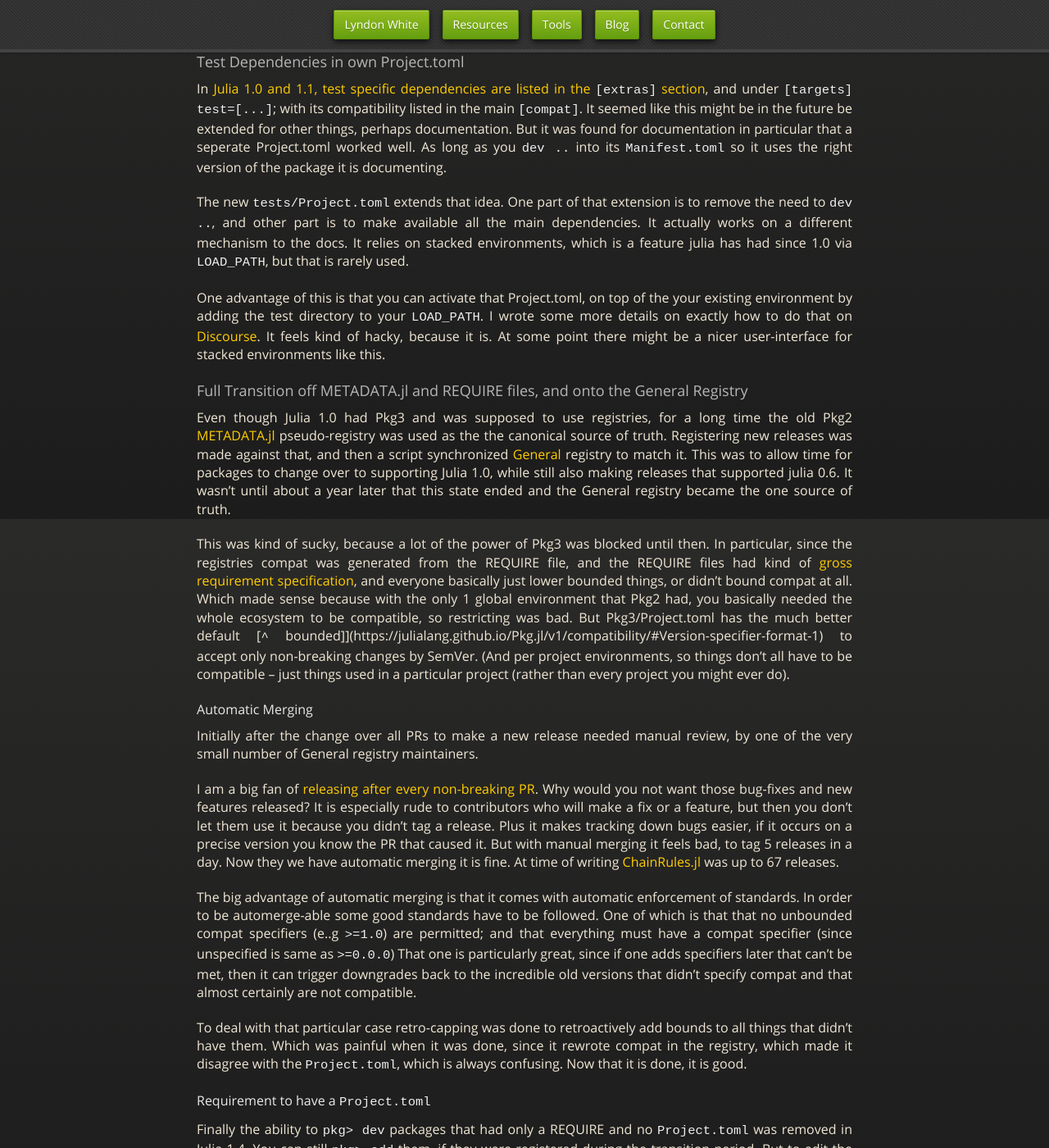
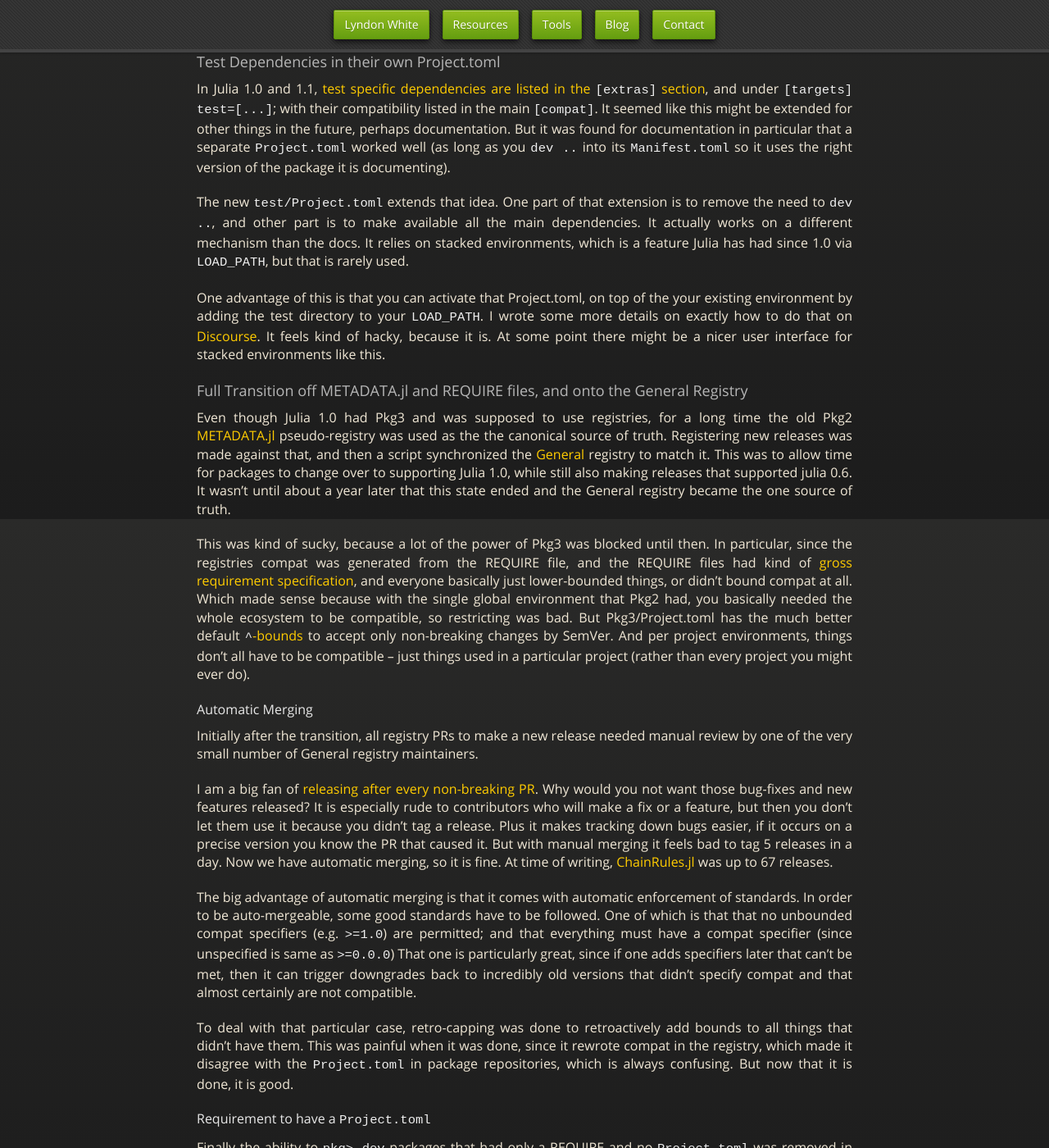
Before and after one commit to oxinabox/oxinabox.github.io, a Jekyll site: the page built from _posts/2021-01-09-Julia-1.6-what-has-changed-since-1.0.md, in a window 1280 px wide and 1400 px high, scrolled down 7467 px. Shown: the whole window at 82% size. Built offline with Jekyll 4.4.1, drawn with Linux system fonts in a browser that asks for light colours; nearby versions of some CDN libraries; some web fonts are replaced; some of the changed text lies outside the part shown.

Commit message:
Apply suggestions from code review
Co-authored-by: Chris de Graaf <me@cdg.dev>

````diff
--- a/_posts/2021-01-09-Julia-1.6-what-has-changed-since-1.0.md
+++ b/_posts/2021-01-09-Julia-1.6-what-has-changed-since-1.0.md
@@ -243,73 +243,72 @@ So using `activate --temp` to quickly try something is indeed quick.
 A more hacky use of it is after loading (via `using`) a package that you have `dev`'ed, you can `activate --temp` and install some of your test-time dependencies to reproduce a test failure without adding them to the main dependencies in the `Project.toml`.
 Though there is a better way if you use `test/Project.toml`.
 
-### Test Dependencies in own Project.toml
-In [Julia 1.0 and 1.1, test specific dependencies are listed in the `[extras]` section](https://julialang.github.io/Pkg.jl/v1/creating-packages/#Test-specific-dependencies-in-Julia-1.0-and-1.1), and under `[targets] test=[...]`; with its compatibility listed in the main `[compat]`.
-It seemed like this might be in the future be extended for other things, perhaps documentation.
-But it was found for documentation in particular that a seperate Project.toml worked well.
-As long as you `dev ..` into its `Manifest.toml` so it uses the right version of the package it is documenting.
+### Test Dependencies in their own Project.toml
+In Julia 1.0 and 1.1, [test specific dependencies are listed in the `[extras]` section](https://julialang.github.io/Pkg.jl/v1/creating-packages/#Test-specific-dependencies-in-Julia-1.0-and-1.1), and under `[targets] test=[...]`; with their compatibility listed in the main `[compat]`.
+It seemed like this might be extended for other things in the future, perhaps documentation.
+But it was found for documentation in particular that a separate `Project.toml` worked well (as long as you `dev ..` into its `Manifest.toml` so it uses the right version of the package it is documenting).
 
-The new `tests/Project.toml` extends that idea.
+The new `test/Project.toml` extends that idea.
 One part of that extension is to remove the need to `dev ..`, and other part is to make available all the main dependencies.
-It actually works on a different mechanism to the docs.
-It relies on stacked environments, which is a feature julia has had since 1.0 via `LOAD_PATH`, but that is rarely used.
+It actually works on a different mechanism than the docs.
+It relies on stacked environments, which is a feature Julia has had since 1.0 via `LOAD_PATH`, but that is rarely used.
 
 
 One advantage of this is that you can activate that Project.toml, on top of the your existing environment by adding the test directory to your `LOAD_PATH`.
 I wrote some more details on exactly how to do that on [Discourse](
 https://discourse.julialang.org/t/activating-test-dependencies/48121/7?u=oxinabox).
 It feels kind of hacky, because it is.
-At some point there might be a nicer user-interface for stacked environments like this.
+At some point there might be a nicer user interface for stacked environments like this.
 
 
 ### Full Transition off METADATA.jl and REQUIRE files, and onto the General Registry
 Even though Julia 1.0 had Pkg3 and was supposed to use registries, for a long time the old Pkg2 [METADATA.jl](https://github.com/JuliaLang/METADATA.jl) pseudo-registry was used as the the canonical source of truth.
-Registering new releases was made against that, and then a script synchronized [General](https://github.com/JuliaRegistries/General) registry to match it.
+Registering new releases was made against that, and then a script synchronized the [General](https://github.com/JuliaRegistries/General) registry to match it.
 This was to allow time for packages to change over to supporting Julia 1.0, while still also making releases that supported julia 0.6.
 It wasn't until about a year later that this state ended and the General registry became the one source of truth.
 
 This was kind of sucky, because a lot of the power of Pkg3 was blocked until then.
-In particular, since the registries compat was generated from the REQUIRE file, and the REQUIRE files had kind of [gross requirement specification](https://docs.julialang.org/en/v0.6/manual/packages/#Requirements-Specification-1), and everyone basically just lower bounded things, or didn't bound compat at all.
-Which made sense because with the only 1 global environment that Pkg2 had, you basically needed the whole ecosystem to be compatible, so restricting was bad.
-But Pkg3/Project.toml has the much better default [`^` bounded]](https://julialang.github.io/Pkg.jl/v1/compatibility/#Version-specifier-format-1) to accept only non-breaking changes by SemVer.
-(And per project environments, so things don't all have to be compatible -- just things used in a particular project (rather than every project you might ever do).
+In particular, since the registries compat was generated from the REQUIRE file, and the REQUIRE files had kind of [gross requirement specification](https://docs.julialang.org/en/v0.6/manual/packages/#Requirements-Specification-1), and everyone basically just lower-bounded things, or didn't bound compat at all.
+Which made sense because with the single global environment that Pkg2 had, you basically needed the whole ecosystem to be compatible, so restricting was bad.
+But Pkg3/Project.toml has the much better default [`^`-bounds](https://julialang.github.io/Pkg.jl/v1/compatibility/#Version-specifier-format-1) to accept only non-breaking changes by SemVer.
+And per project environments, things don't all have to be compatible -- just things used in a particular project (rather than every project you might ever do).
 
 #### Automatic Merging
-Initially after the change over all PRs to make a new release needed manual review, by one of the very small number of General registry maintainers.
+Initially after the transition, all registry PRs to make a new release needed manual review by one of the very small number of General registry maintainers.
 
 I am a big fan of [releasing after every non-breaking PR](https://www.oxinabox.net/2019/09/28/Continuous-Delivery-For-Julia-Packages.html).
 Why would you not want those bug-fixes and new features released?
 It is especially rude to contributors who will make a fix or a feature, but then you don't let them use it because you didn't tag a release.
 Plus it makes tracking down bugs easier, if it occurs on a precise version you know the PR that caused it.
-But with manual merging it feels bad, to tag 5 releases in a day.
-Now they we have automatic merging it is fine.
-At time of writing [ChainRules.jl](https://github.com/JuliaDiff/ChainRules.jl/) was up to 67 releases.
+But with manual merging it feels bad to tag 5 releases in a day.
+Now we have automatic merging, so it is fine.
+At time of writing, [ChainRules.jl](https://github.com/JuliaDiff/ChainRules.jl/) was up to 67 releases.
 
 The big advantage of automatic merging is that it comes with automatic enforcement of standards.
-In order to be automerge-able some good standards have to be followed.
-One of which is that that no unbounded compat specifiers (e..g `>=1.0`) are permitted; and that everything must have a compat specifier (since unspecified is same as `>=0.0.0`)
-That one is particularly great, since if one adds specifiers later that can't be met, then it can trigger downgrades back to the incredible old versions that didn't specify compat and that almost certainly are not compatible.
+In order to be auto-mergeable, some good standards have to be followed.
+One of which is that that no unbounded compat specifiers (e.g. `>=1.0`) are permitted; and that everything must have a compat specifier (since unspecified is same as `>=0.0.0`)
+That one is particularly great, since if one adds specifiers later that can't be met, then it can trigger downgrades back to incredibly old versions that didn't specify compat and that almost certainly are not compatible.
 
-To deal with that particular case retro-capping was done to retroactively add bounds to all things that didn't have them.
-Which was painful when it was done, since it rewrote compat in the registry, which made it disagree with the `Project.toml`, which is always confusing.
-Now that it is done, it is good.
+To deal with that particular case, retro-capping was done to retroactively add bounds to all things that didn't have them.
+This was painful when it was done, since it rewrote compat in the registry, which made it disagree with the `Project.toml` in package repositories, which is always confusing.
+But now that it is done, it is good.
 
 #### Requirement to have a `Project.toml`
 Finally the ability to `pkg> dev` packages that had only a REQUIRE and no `Project.toml` was removed in Julia 1.4.
-You can still `pkg> add` them, if they were registered during the transition period.
-But to edit the projects they must a `Project.toml` file, which is fine since all the tools to make registering releases also require you to have `Project.toml` now
+You can still `pkg> add` them if they were registered during the transition period.
+But to edit the projects they must a `Project.toml` file, which is fine since all the tools to register releases also require you to have `Project.toml` now.
 
 
 
 ### Resolver willing to downgrade packages to install new ones (Tiered Resolution)
 
-Until the [tiered resolver](https://github.com/JuliaLang/Pkg.jl/pull/1330) was added Julia would not change the version of any currently installed package in order to install a new one.
-For example consider
+Until the [tiered resolver](https://github.com/JuliaLang/Pkg.jl/pull/1330) was added, Julia would not change the version of any currently installed package in order to install a new one.
+For example, consider:
 
  - **Foo.jl**
 	 - v1
 	 - v2
- - **Bar**
+ - **Bar.jl**
 	 - v1 compatible with Foo v1
 	 - v2 compatible with Foo v2
  - **Qux.jl**
@@ -319,15 +318,14 @@ If you did `pkg"add Foo Bar Qux"` you would end up with **Foo** v1, **Bar** v1,
 But if you did first: `pkg"add Foo Bar"` (which would install  **Foo** v2, and **Bar** v2),
 and then did `pkg"add Qux"`,
 then on Julia 1.0 you would get an error, as it would refuse to downgrade **Foo** and **Bar** to v1, as is required to allow **Qux** to be installed.
-This meant effectly the package manager is stateful, which turns out is really counter intuitive.
+This meant that the package manager is effectively stateful, which turns out to be really counter intuitive.
 The way to resolve this in practice was to delete the `Manifest.toml` and do it again as a single action.
-This was a significant problem for [test time dependencies](https://github.com/JuliaLang/Pkg.jl/issues/1352), which if you had a test time dependencies with a indirect dependencies shared with a main dependency of the package, but that was only compatible with an older version of the indirect depenency, you would be unable to run tests as resolving the test time depenency would fail.
+This was a significant problem for [test-time dependencies](https://github.com/JuliaLang/Pkg.jl/issues/1352), where if you had a test-time dependency with an indirect dependency shared with a main dependency of the package, but that was only compatible with an older version of the indirect dependency, you would be unable to run tests as resolving the test-time dependency would fail.
 
-With the new tiered resolved it will try a number of tiers of relaxing existing versions.
+With the new tiered resolved, it will try a number of methods to relax existing versions.
 It still wants to avoid changing the versions of currently installed packages if possible, but if that is required then it will do so.
-It will in turn first attempt to install without any currently installed package being changed, then will try relaximng the constraint to allow changing the version of indirect dependencies, then to allowing changing the versions of direct dependencies.
-This ends up far more intuitive: if there is a compatible set of package versions then they will be found.
-Regardless of if new packages are added all at once or one at a time.
+It will first attempt to install without any currently installed package versions being changed, then will try relaxing the constraints to allow changing the versions of indirect dependencies, then to allowing changing the versions of direct dependencies.
+This ends up being far more intuitive: if there is a compatible set of package versions then they will be found, regardless of whether new packages are added all at once or one at a time.
 
 ### Precompilation
 
@@ -336,15 +334,14 @@ That is not the compilation that runs the first time a function is used in a ses
 
 For a start, the precompilation cache no longer goes stale every time you swap environments.
 This was a massive pain in Julia 1.0, especially if you worked on more than one thing at a time.
-This was fixed in 1.3 to have multiple caches, for different environments.
+This was fixed in 1.3 to have a separate cache for each environment.
 It's easy to forget this one, but it is actually one of the biggest usability enhancements since 1.0.
 
-More dramatically, and less easy to overlook, is the parallelism of precompilation added in 1.6.
+More dramatic, and less easy to overlook, is the parallelism of precompilation added in 1.6.
 Precompiling a package requires precompiling all its dependencies first.
-This is now done in parallel, and is automatically triggered when you complete Pkg operations.
-In contrast, to happening in series the first time a package is loaded.
-No more waiting 5 minutes the first time you load an package with a lot of dependencies.
-Further the spiffy animated output shows you what is precompiling at a given time; and a progress bar, which makes it feel (even) faster.
+This is now done in parallel, and is automatically triggered when you complete Pkg operations, in contrast to happening serially the first time a package is loaded.
+No more waiting 5 minutes the first time you load a package with a lot of dependencies.
+Further, the spiffy animated output shows you what is precompiling at any given time, as well as a progress bar, which makes it feel (even) faster.
 
 <script id="asciicast-a26toW3opklSEtaRAeXzpcW8W" src="https://asciinema.org/a/a26toW3opklSEtaRAeXzpcW8W.js" async></script>
 
@@ -365,24 +362,26 @@ No more giant red wall of numbers.
 
 
 Colors were added to make it easier to see which version numbers are referring to which package.
-There is a bit of a problem that it isn't easy to make sure the colors don't get reused, as there are not many in the 16 color list (especially when you skip a few like black, white and error red).
-Due to how Pkg constructs its error messages basically every package in the dependency graph gets some message prepared for it, but not displayed, so just assigning them a color in turn gets it to loop around so doesn't reduce change of colors being reused.
-There is away to fix that but it is a big change to add structured log messages that are colored only once they are displayed.
-We decided after much debate to assign things colors based on the hash of the package name and shortened UUID.
-This means things have consistent colors if you fix one and redo it a still have some remaining.
-I think this is going to be a subtle improvement on easy of use.
+There is a bit of a problem in that it isn't easy to make sure the colors don't get reused, as there are not many in the 16 color list (especially when you skip a few like black, white and error red).
+Due to how Pkg constructs its error messages, basically every package in the dependency graph gets some message prepared for it, but not displayed, so just assigning them a color in turn gets it to loop around which still results in colors being reused.
+There is a way to fix that, but it is a big change to add structured log messages that are colored only once when they are displayed.
+We decided after much debate to assign colors based on the hash of the package name and shortened UUID.
+This means things have consistent colors for any packages still listed, even after you have resolves some conflicts.
+I think this is going to be a subtle improvement on ease of use.
 As a cool hack, you can actually change the color list used.
 To get the much larger color list I wanted to use originally you can do:
-`append!(Pkg.Resolve.CONFLICT_COLORS,  [21:51; 55:119; 124:142; 160:184; 196:220])`
+```julia
+append!(Pkg.Resolve.CONFLICT_COLORS,  [21:51; 55:119; 124:142; 160:184; 196:220])
+```
 
 
 The other change was consecutive lists of version numbers were compressed to continuous ranges.
-In 1.6 these ranges are split only if there is a version that exists between them that is not compatible.
-So normally just a single range, since compatibility is typically monotonic.
-In contrast in 1.0, they were split if there was a potential version that could exist that is not compatible (even if that version doesn't currently exist).
-This mean they split every time the right most nonzero was incremented.
-For something with a lot of pre-1.0 versions that is a lot of numbers.
-I think the new version is much cleaner and easier to read.
+In 1.6, these ranges are split only if there is a version that exists between them that is not compatible.
+So normally we get just a single range, since compatibility is typically monotonic.
+In contrast, in 1.0, they were split if there was a potential version that could exist that is not compatible (even if that version doesn't currently exist).
+This means they split every time the rightmost nonzero part of the version number was incremented.
+For something with a lot of pre-1.0 versions, that is a lot of numbers.
+I think the new method is much cleaner and easier to read.
 
 
 ## Time To First Plot
````
